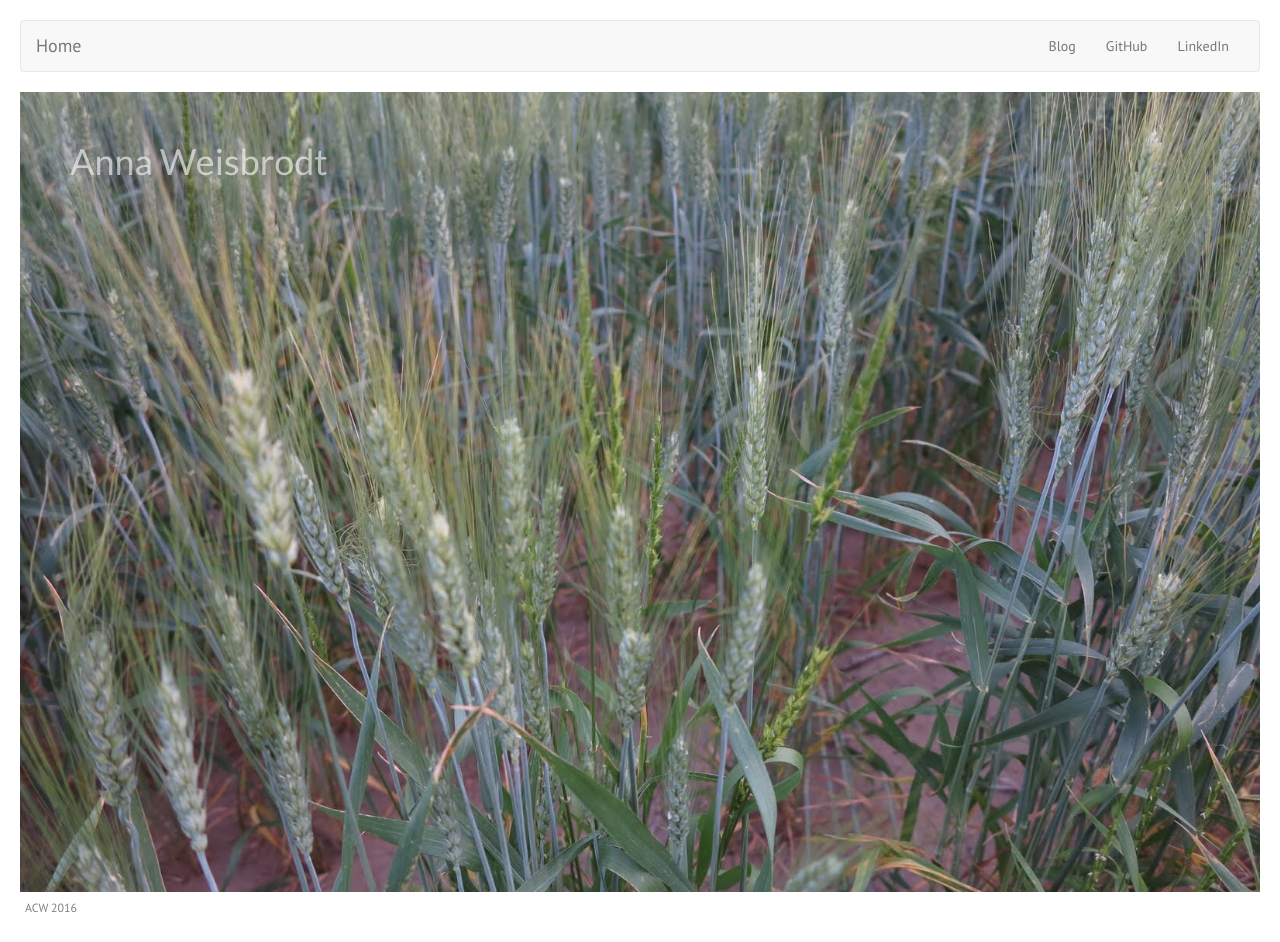
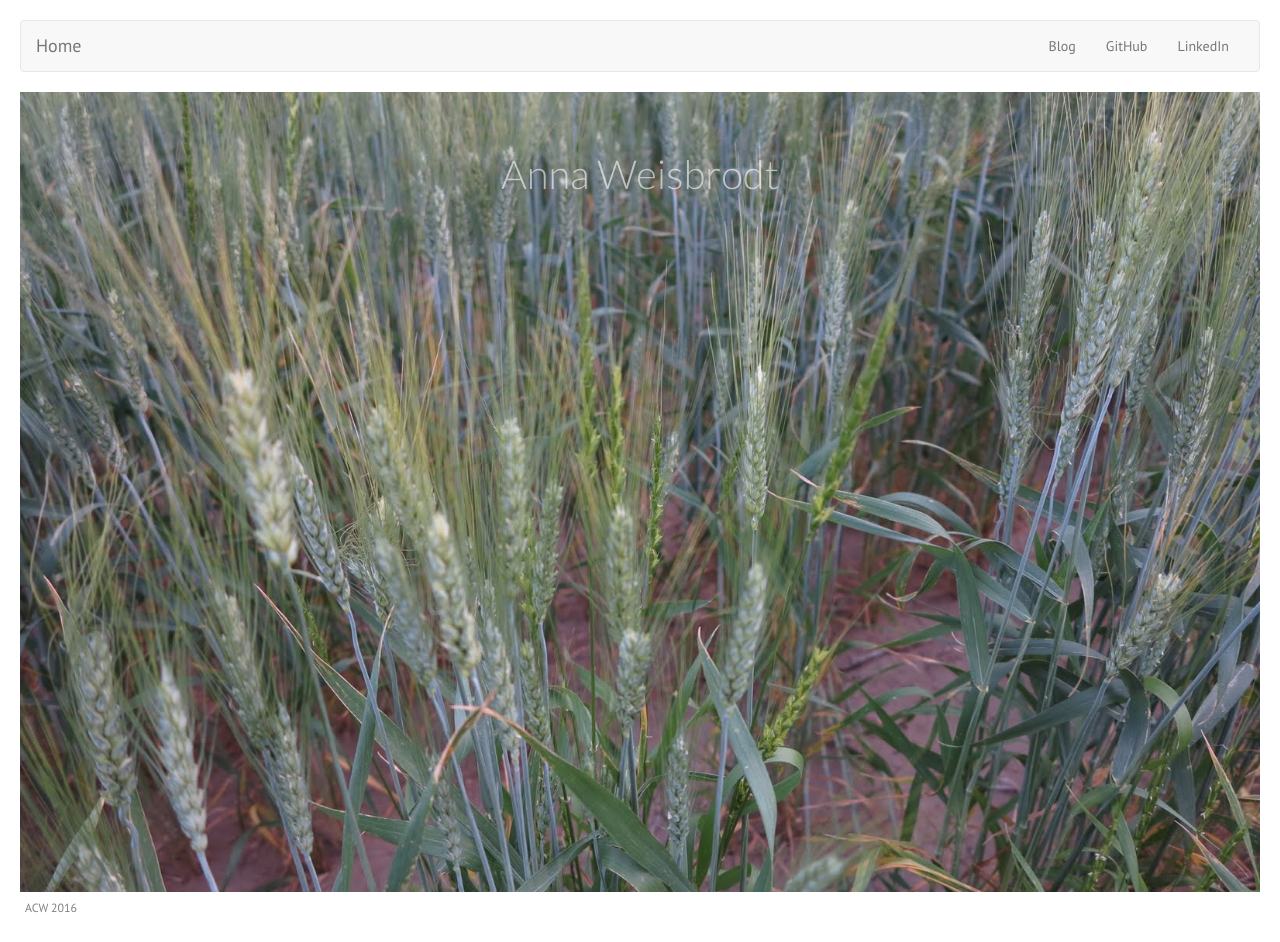
Before and after one commit to AnnaCW/AnnaCW.github.io, a Jekyll site: the page built from index.html, in a window 1280 px wide. Built offline with Jekyll 4.4.1, drawn with Linux system fonts in a browser that asks for light colours.

Commit message:
style home h1

```diff
--- a/css/styles.css
+++ b/css/styles.css
@@ -26,12 +26,18 @@ footer {
 
 #site_title {
   margin: 20px;
-  padding: 30px;
+  padding: 40px;
   width: inherit;
   color: rgba(255, 255, 255, .6);
   font-family: 'Lato', sans-serif;
   font-weight: 300;
+}
 
+h1 {
+  font-family: 'Lato', sans-serif;
+  font-weight: 300;
+  font-size: 40px;
+  text-align: center;
 }
 
 .main {
```
